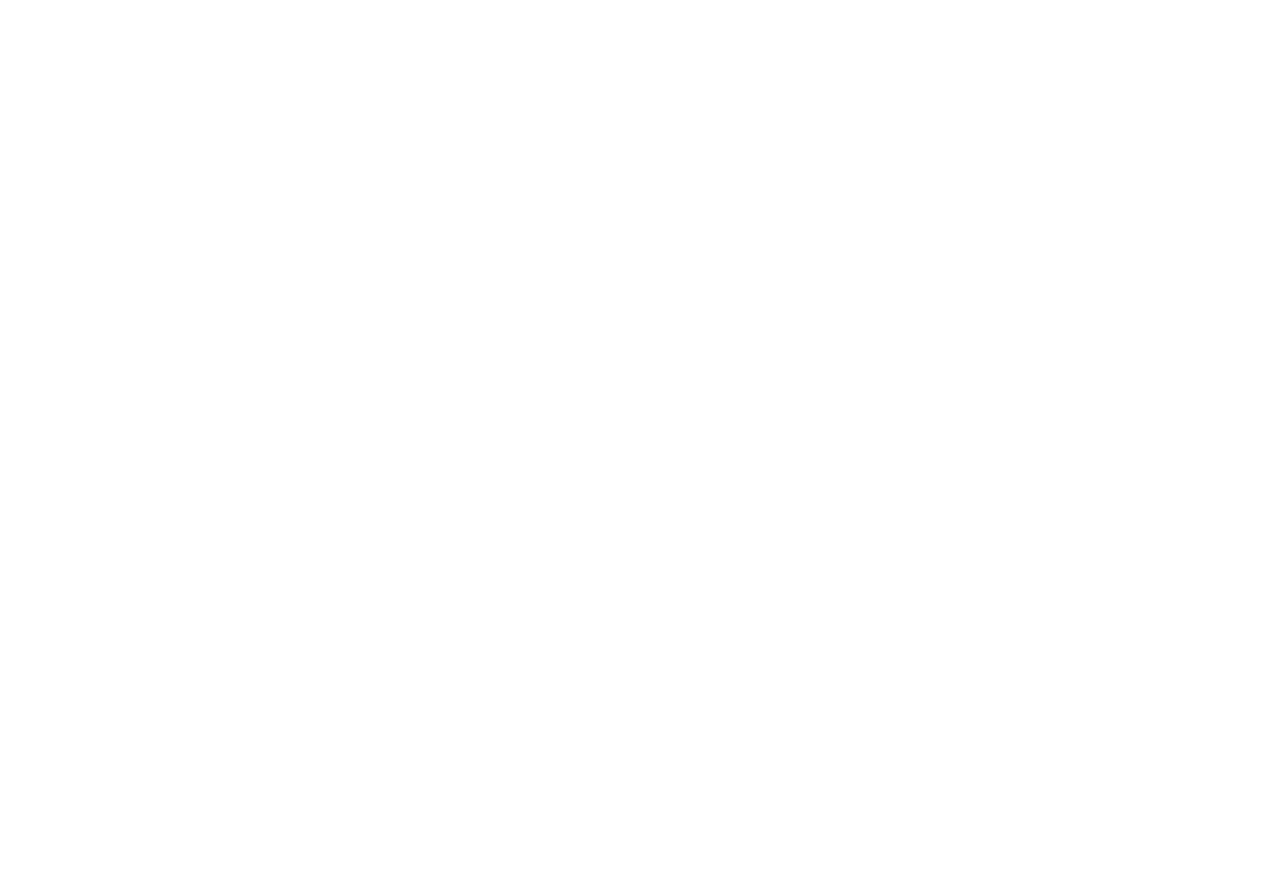
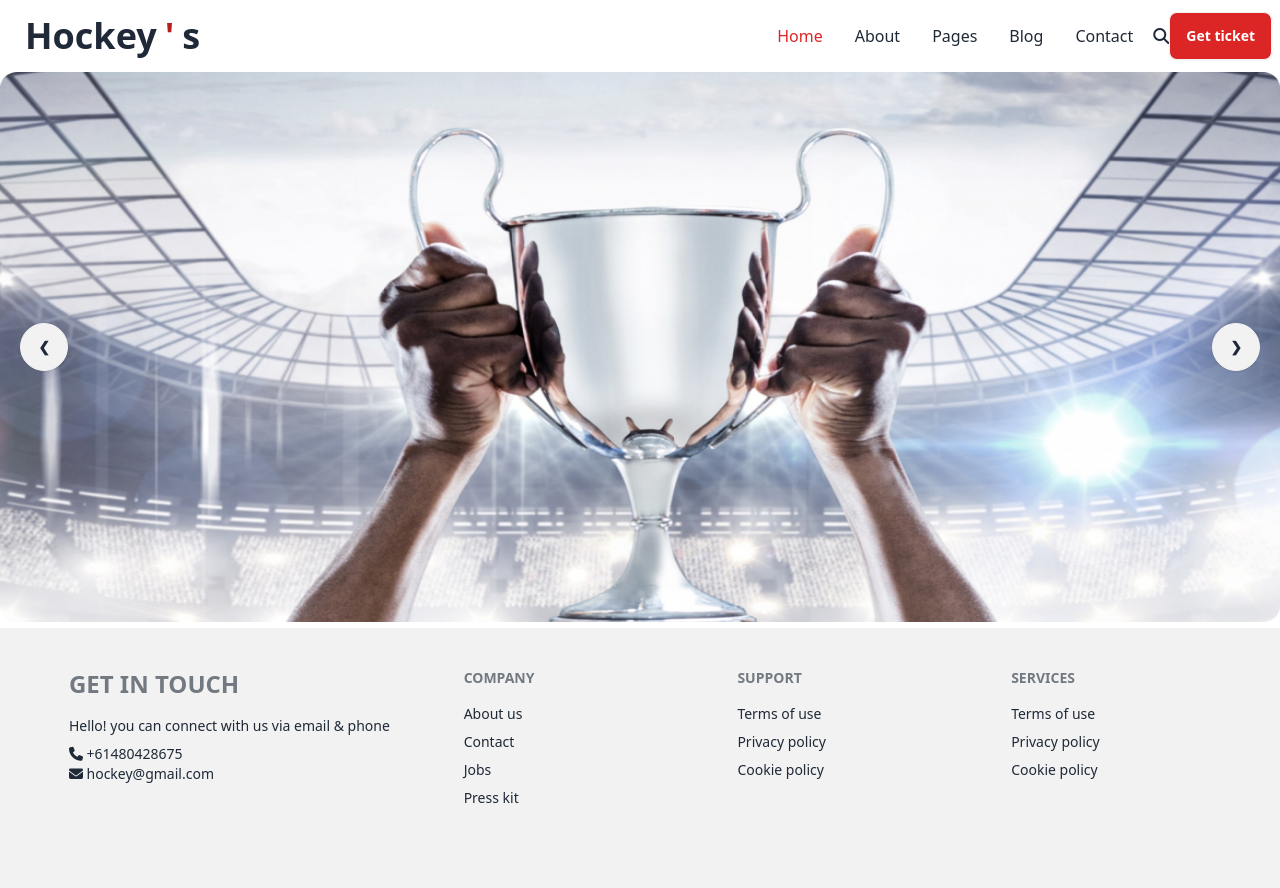
Before and after one commit to afrashammi/hockey-b9a3-repo, a plain HTML site: page index.html in a window 1280 px wide. Before the commit the page ends 800 px from the top, so only its background shows below. Drawn offline with nearby package versions, Linux system fonts and the light colour scheme.

Commit message:
added header and footer

```diff
--- a/index.html
+++ b/index.html
@@ -3,9 +3,132 @@
 <head>
     <meta charset="UTF-8">
     <meta name="viewport" content="width=device-width, initial-scale=1.0">
-    <title>Document</title>
+    <title>Hockey</title>
+    <!-- daisyui install -->
+<link href="https://cdn.jsdelivr.net/npm/daisyui@4.7.3/dist/full.min.css" rel="stylesheet" type="text/css" />
+<script src="https://cdn.tailwindcss.com"></script>
+<!-- manrope font -->
+<link rel="preconnect" href="https://fonts.googleapis.com">
+<link rel="preconnect" href="https://fonts.gstatic.com" crossorigin>
+<link href="https://fonts.googleapis.com/css2?family=Manrope:wght@200..800&display=swap" rel="stylesheet">
+<!-- font-awosome link -->
+<script src="https://kit.fontawesome.com/cee6ccc854.js" crossorigin="anonymous"></script>
+<style>
+    .manrope
+    {font-family: "Manrope", sans-serif;}
+</style>
 </head>
-<body>
+<body class="font-manrope">
+    <header>
+        <nav>
+            <div class="navbar">
+                <div class="flex-1">
+                  <div class="dropdown">
+                    <div tabindex="0" role="button" class="btn btn-ghost lg:hidden">
+                      <svg xmlns="http://www.w3.org/2000/svg" class="h-5 w-5" fill="none" viewBox="0 0 24 24" stroke="currentColor"><path stroke-linecap="round" stroke-linejoin="round" stroke-width="2" d="M4 6h16M4 12h8m-8 6h16" /></svg>
+                    </div>
+                    <ul tabindex="0" class="menu menu-sm dropdown-content mt-3 z-[1] p-2 shadow  text-base bg-base-100 rounded-box w-52">
+                      <li><a>Home</a></li>
+                      <li><a>Shop</a></li>
+                      <li><a>New</a></li>
+                      <li><a>Contact</a></li>
+                    </ul>
+                  </div>
+                  <a class="btn btn-ghost text-4xl">Hockey<span class="text-red-700">'</span>s</a>
+                </div>
+                <div class="navbar-center hidden lg:flex">
+                  <ul class="menu text-base menu-horizontal px-1">
+                    <li><a> <span class="text-red-600">Home</span></a></li>
+                    <li><a>About</a></li>
+                    <li><a>Pages</a></li>
+                    <li><a>Blog</a></li>
+                    <li><a>Contact</a></li>
+
+                  </ul>
+
+                </div>
+                <i class="fa-solid fa-magnifying-glass"></i>
+               <div>
+
+                  <a class="btn  bg-red-600 text-white">Get ticket </a>
+                </div>
+              </div>
+        </nav>
+        <!-- slider or carousal -->
+        <div class="carousel w-full h-[550px] ">
+            <div id="slide1" class="carousel-item relative w-full">
+              <img src="Images/1.png" class="w-full" />
+              <div class="absolute flex justify-between transform -translate-y-1/2 left-5 right-5 top-1/2">
+                <a href="#slide4" class="btn btn-circle">❮</a>
+                <a href="#slide2" class="btn btn-circle">❯</a>
+              </div>
+            </div>
+            <div id="slide2" class="carousel-item relative w-full">
+              <img src="Images/2.png" class="w-full" />
+              <div class="absolute flex justify-between transform -translate-y-1/2 left-5 right-5 top-1/2">
+                <a href="#slide1" class="btn btn-circle">❮</a>
+                <a href="#slide3" class="btn btn-circle">❯</a>
+              </div>
+            </div>
+            <div id="slide3" class="carousel-item relative w-full">
+              <img src="Images/1.png" class="w-full" />
+              <div class="absolute flex justify-between transform -translate-y-1/2 left-5 right-5 top-1/2">
+                <a href="#slide2" class="btn btn-circle">❮</a>
+                <a href="#slide4" class="btn btn-circle">❯</a>
+              </div>
+            </div>
+            <div id="slide4" class="carousel-item relative w-full">
+              <img src="Images/2.png" class="w-full" />
+              <div class="absolute flex justify-between transform -translate-y-1/2 left-5 right-5 top-1/2">
+                <a href="#slide3" class="btn btn-circle">❮</a>
+                <a href="#slide1" class="btn btn-circle">❯</a>
+              </div>
+            </div>
+          </div>
+
+    </header>
+
+
+
+    <main>
+
+    </main>
+
+
+    <footer class="footer p-10 bg-base-200 text-base-content flex flex-wrap justify-around">
+      <nav class="mb-10 sm:w-1/2 lg:w-auto">
+          <h6 class="footer-title text-2xl">Get in Touch</h6>
+          <p>Hello! you can connect with us via email & phone </p>
+          <div class="social-links">
+              <div class="a">
+                  <i class="fa-solid fa-phone"></i> +61480428675
+                  <br>
+                  <i class="fa-solid fa-envelope"></i> hockey@gmail.com
+              </div>
+          </div>
+      </nav>
+      <nav class="mb-10 sm:w-1/4 lg:w-1/6">
+          <h6 class="footer-title">Company</h6>
+          <a class="link link-hover">About us</a>
+          <a class="link link-hover">Contact</a>
+          <a class="link link-hover">Jobs</a>
+          <a class="link link-hover">Press kit</a>
+      </nav>
+      <nav class="mb-10 sm:w-1/4 lg:w-1/6">
+          <h6 class="footer-title">Support</h6>
+          <a class="link link-hover">Terms of use</a>
+          <a class="link link-hover">Privacy policy</a>
+          <a class="link link-hover">Cookie policy</a>
+      </nav>
+      <nav class="mb-10 sm:w-1/4 lg:w-1/6">
+          <h6 class="footer-title">Services</h6>
+          <a class="link link-hover">Terms of use</a>
+          <a class="link link-hover">Privacy policy</a>
+          <a class="link link-hover">Cookie policy</a>
+      </nav>
+  </footer>
+
+
 
 </body>
 </html>
--- /dev/null
+++ b/tailwind.config.js
@@ -0,0 +1,8 @@
+/** @type {import('tailwindcss').Config} */
+module.exports = {
+    content: ["./src/**/*.{html,js}"],
+    theme: {
+      extend: {},
+    },
+    plugins: [],
+  }
```
